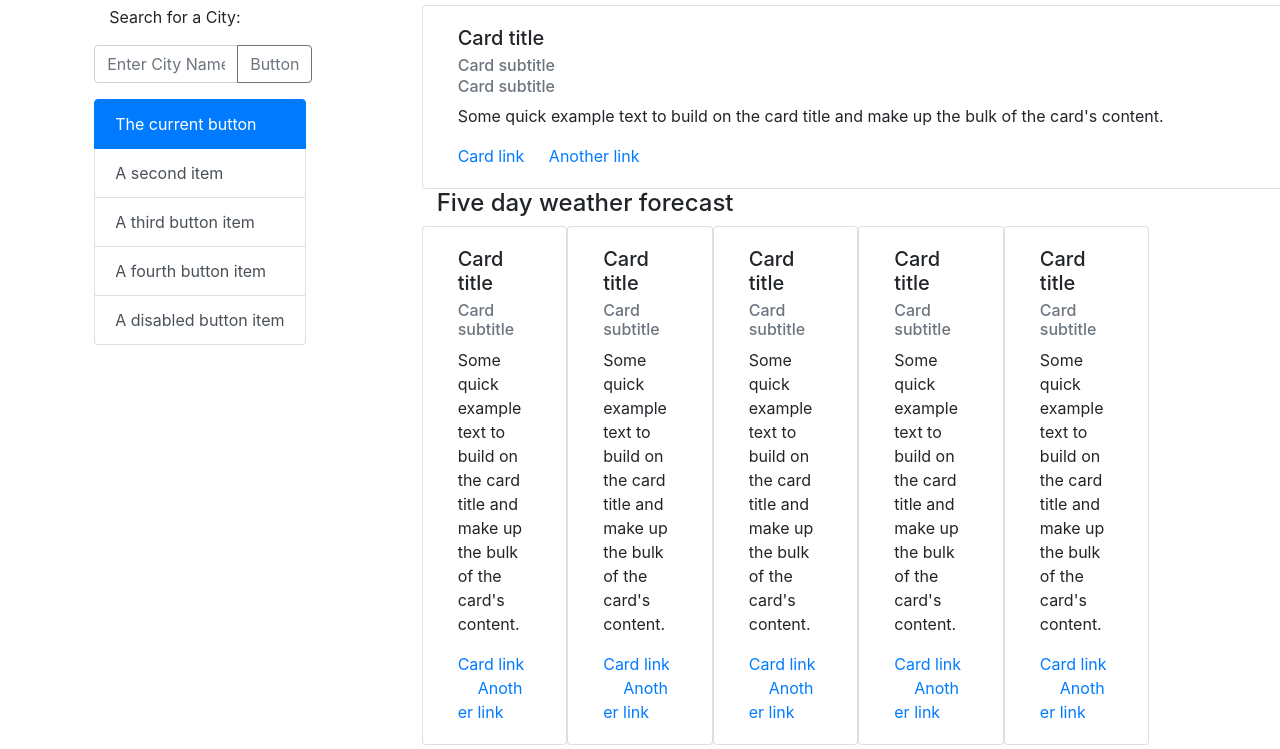
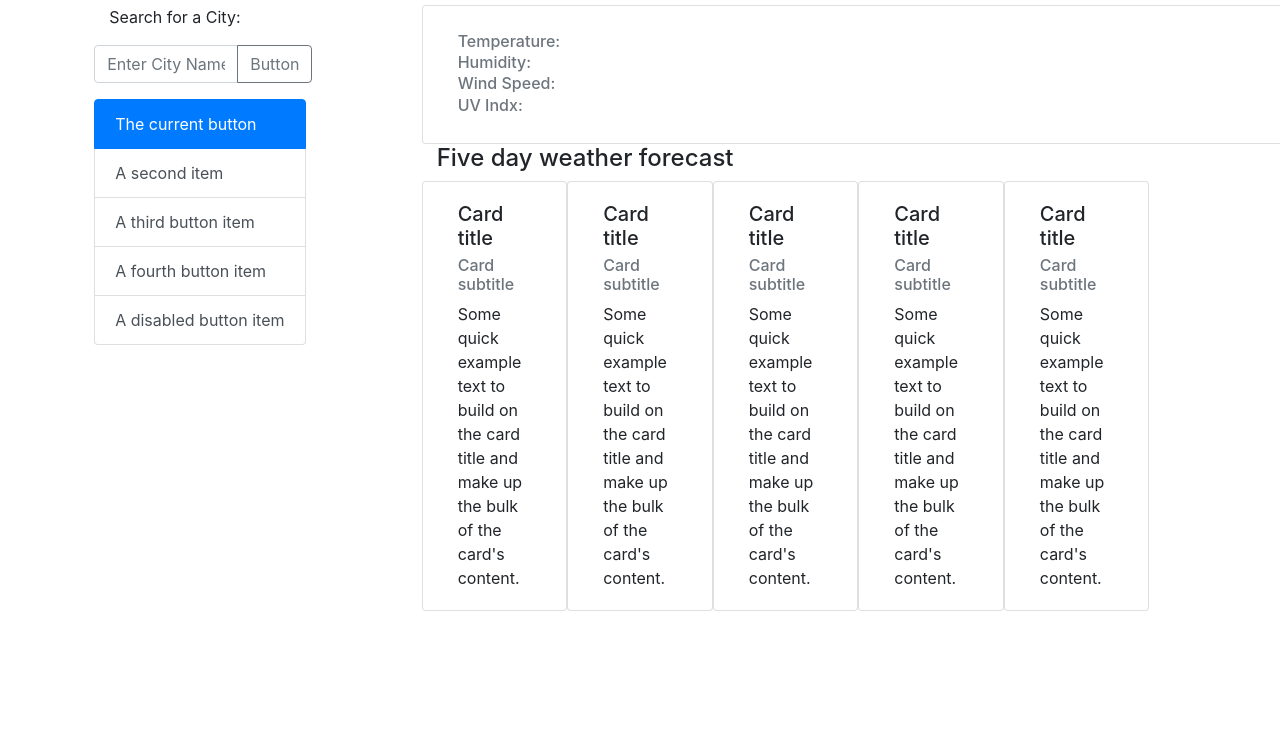
Before and after one commit to domrafiti/DomRafitiWeatherForecast, a plain HTML site: page index.html in a window 1280 px wide. Shown: the part 51-800 px from the top of the page. Drawn offline with nearby package versions, Linux system fonts and the light colour scheme.

Commit message:
update - second working function that populates data in HTML making API call more clean

```diff
--- a/Assets/script.js
+++ b/Assets/script.js
@@ -39,7 +39,19 @@ THEN I am again presented with current and future conditions for that city
  * * * Second card:
  * * * * * condensed view (Date, icon, temp, humidity)
  */
-function setSearchedCity(city, temperature, date, humidity, windspeed,) {
+var requestOptions = {
+    method: 'GET',
+    redirect: 'follow'
+};
+
+
+function setSearchedCity(city, temperature, date, humidity, windSpeed, uvIndex) {
+    console.log(city, temperature, date, humidity, windSpeed, uvIndex);
+
+    document.getElementById("searched-city").textContent = city;
+    document.getElementById("temperature").textContent = `Temperature: ${temperature}*F`;
+    document.getElementById("humidity").textContent = `Humidity: ${humidity}%`;
+    document.getElementById("wind-speed").textContent = `Wind Speed: ${windSpeed} MPH`;
 
 }
 
@@ -48,11 +60,6 @@ function getAPI(city) {
     var requestURL = `https://api.openweathermap.org/data/2.5/forecast?q=${city}&appid=acaa48cd5a14b6aa31f93113ccf288cc&units=imperial`;
 
     console.log(city);
-
-    var requestOptions = {
-        method: 'GET',
-        redirect: 'follow'
-    };
 
     fetch(requestURL, requestOptions)
         //.then(response => response.text())
@@ -79,6 +86,9 @@ function getAPI(city) {
             //Wind Speed
             var windSpeed = results[0].wind.speed;
             console.log(windSpeed);
+            //Image for Display
+            var imageURL = results[0].weather[0].icon;
+            console.log(imageURL);
             //Lat
             var lat = resultsFull.city.coord.lat;
             console.log(lat);
@@ -86,10 +96,6 @@ function getAPI(city) {
             var lon = resultsFull.city.coord.lon;
             console.log(lon);
 
-            var requestOptions = {
-                method: 'GET',
-                redirect: 'follow'
-            };
 
             fetch(`https://api.openweathermap.org/data/2.5/onecall?lat=${lat}&lon=${lon}&exclude=hourly,daily,minutely,alerts&appid=6b8690633d63e8bf4fb81fc2fa7b972d`, requestOptions)
                 .then(function (response) {
@@ -98,16 +104,14 @@ function getAPI(city) {
                 .then(function (data) {
                     var uvIndex = data.current.uvi;
                     console.log(uvIndex);
+                    setSearchedCity(city, temperature, date, humidity, windSpeed, uvIndex)
+                    document.getElementById("uv-index").textContent = `UV Index: ${uvIndex}`;
                     return uvIndex;
                 })
                 .catch(error => console.log('error', error));
 
-            document.getElementById("searched-city").textContent = city;
-            document.getElementById("temperature").textContent = `Temperature: ${temperature}*F`;
-            document.getElementById("humidity").textContent = `Humidity: ${humidity}%`;
-
-
-
+            var fiveDayResults = data.list;
+            console.log(fiveDayResults);
             //for (let i = 0; i < array.length; i++) {
             // const element = array[i];
 
@@ -117,10 +121,3 @@ function getAPI(city) {
 
         .catch(error => console.log('error', error));
 }
-
-
-
-
-
-
-/** */
--- a/index.html
+++ b/index.html
@@ -53,17 +53,15 @@
 
         <!--SECOND COLUMN-->
         <div class="col-sm-8">
-            <!--ROW FOR SEARCH RESULTS-->
+            <!--ROW FOR SEARCH RESULTS/DISPLAY-->
             <div class="row">
                 <div class="card col-sm-12" style="width: 18rem;">
                     <div class="card-body">
-                        <h5 id="searched-city" class="card-title">Card title</h5>
-                        <h6 id="temperature" class="card-subtitle mb-2 text-muted">Card subtitle</h6>
-                        <h6 id="humidity" class="card-subtitle mb-2 text-muted">Card subtitle</h6>
-                        <p class="card-text">Some quick example text to build on the card title and make up the bulk of
-                            the card's content.</p>
-                        <a href="#" class="card-link">Card link</a>
-                        <a href="#" class="card-link">Another link</a>
+                        <h5 id="searched-city" class="card-title"></h5>
+                        <h6 id="temperature" class="card-subtitle mb-2 text-muted">Temperature:</h6>
+                        <h6 id="humidity" class="card-subtitle mb-2 text-muted">Humidity:</h6>
+                        <h6 id="wind-speed" class="card-subtitle mb-2 text-muted">Wind Speed:</h6>
+                        <h6 id="uv-index" class="card-subtitle mb-2 text-muted">UV Indx:</h6>
                     </div>
                 </div>
             </div>
@@ -74,59 +72,54 @@
             </div>
             <!--ROW FOR 5 cards to hold weather forecast-->
             <div class="row">
-                <!--First city-->
+                <!--First day-->
                 <div class="card col-sm-2" style="width: 18rem;">
                     <div class="card-body">
                         <h5 id="" class="card-title">Card title</h5>
                         <h6 class="card-subtitle mb-2 text-muted">Card subtitle</h6>
                         <p class="card-text">Some quick example text to build on the card title and make up the bulk of
                             the card's content.</p>
-                        <a href="#" class="card-link">Card link</a>
-                        <a href="#" class="card-link">Another link</a>
+
                     </div>
                 </div>
-                <!--Second City-->
+                <!--Second day-->
                 <div class="card col-sm-2" style="width: 18rem;">
                     <div class="card-body">
                         <h5 class="card-title">Card title</h5>
                         <h6 class="card-subtitle mb-2 text-muted">Card subtitle</h6>
                         <p class="card-text">Some quick example text to build on the card title and make up the bulk of
                             the card's content.</p>
-                        <a href="#" class="card-link">Card link</a>
-                        <a href="#" class="card-link">Another link</a>
+
                     </div>
                 </div>
-                <!--Third City-->
+                <!--Third day-->
                 <div class="card col-sm-2" style="width: 18rem;">
                     <div class="card-body">
                         <h5 class="card-title">Card title</h5>
                         <h6 class="card-subtitle mb-2 text-muted">Card subtitle</h6>
                         <p class="card-text">Some quick example text to build on the card title and make up the bulk of
                             the card's content.</p>
-                        <a href="#" class="card-link">Card link</a>
-                        <a href="#" class="card-link">Another link</a>
+
                     </div>
                 </div>
-                <!--Fourth City-->
+                <!--Fourth day-->
                 <div class="card col-sm-2" style="width: 18rem;">
                     <div class="card-body">
                         <h5 class="card-title">Card title</h5>
                         <h6 class="card-subtitle mb-2 text-muted">Card subtitle</h6>
                         <p class="card-text">Some quick example text to build on the card title and make up the bulk of
                             the card's content.</p>
-                        <a href="#" class="card-link">Card link</a>
-                        <a href="#" class="card-link">Another link</a>
+
                     </div>
                 </div>
-                <!--Fifth City-->
+                <!--Fifth day-->
                 <div class="card col-sm-2" style="width: 18rem;">
                     <div class="card-body">
                         <h5 class="card-title">Card title</h5>
                         <h6 class="card-subtitle mb-2 text-muted">Card subtitle</h6>
                         <p class="card-text">Some quick example text to build on the card title and make up the bulk of
                             the card's content.</p>
-                        <a href="#" class="card-link">Card link</a>
-                        <a href="#" class="card-link">Another link</a>
+
                     </div>
                 </div>
             </div>
```
